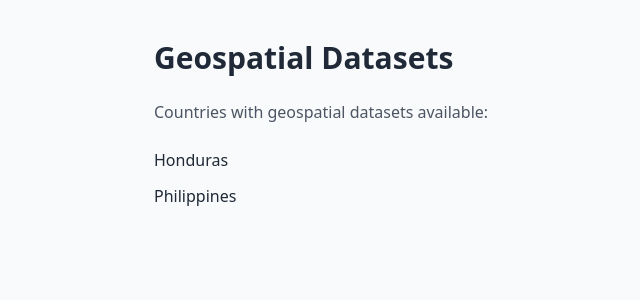
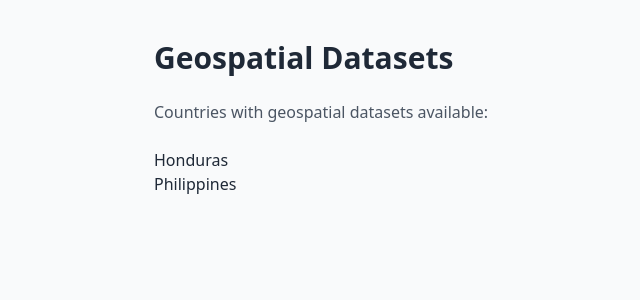
Before and after one commit to heatherbaier/global-education-observatory, a Jekyll site: the page built from themes/geospatial.md, in a window 1280 px wide. Shown: the top 300 px of the page, without its empty margins (38-678 px from the left). Built offline with Jekyll 4.4.1, drawn with Linux system fonts in a browser that asks for light colours; nearby versions of some CDN libraries.

Commit message:
initial commit

```diff
--- a/themes/geospatial.md
+++ b/themes/geospatial.md
@@ -10,14 +10,30 @@ title: "Geospatial Datasets"
     Countries with geospatial datasets available:
   </p>
 
-  <ul class="space-y-3">
-    {% for item in site.geospatial %}
-      <li>
-        <!-- <a href="{{ item.url }}" class="text-blue-600 hover:text-blue-800 text-lg"> -->
-          {{ item.country }}
-        <!-- </a> -->
-      </li>
+  <ul>
+  {% for staff_member in site.geospatial %}
+  <h2>
+    <a href="{{ staff_member.url }}">
+      {{ staff_member.country }}
+    </a>
+  </h2>
     {% endfor %}
   </ul>
 
+
+
+
+  <!-- <ul class="space-y-3">
+    {% for country in site.geospatial %}
+      <li>
+        <a href="{{ item.url }}" class="text-blue-600 hover:text-blue-800 text-lg">
+          {{ country.country }}
+        </a>
+      </li>
+    {% endfor %}
+  </ul> -->
+
+
+
+
 </div>
```
